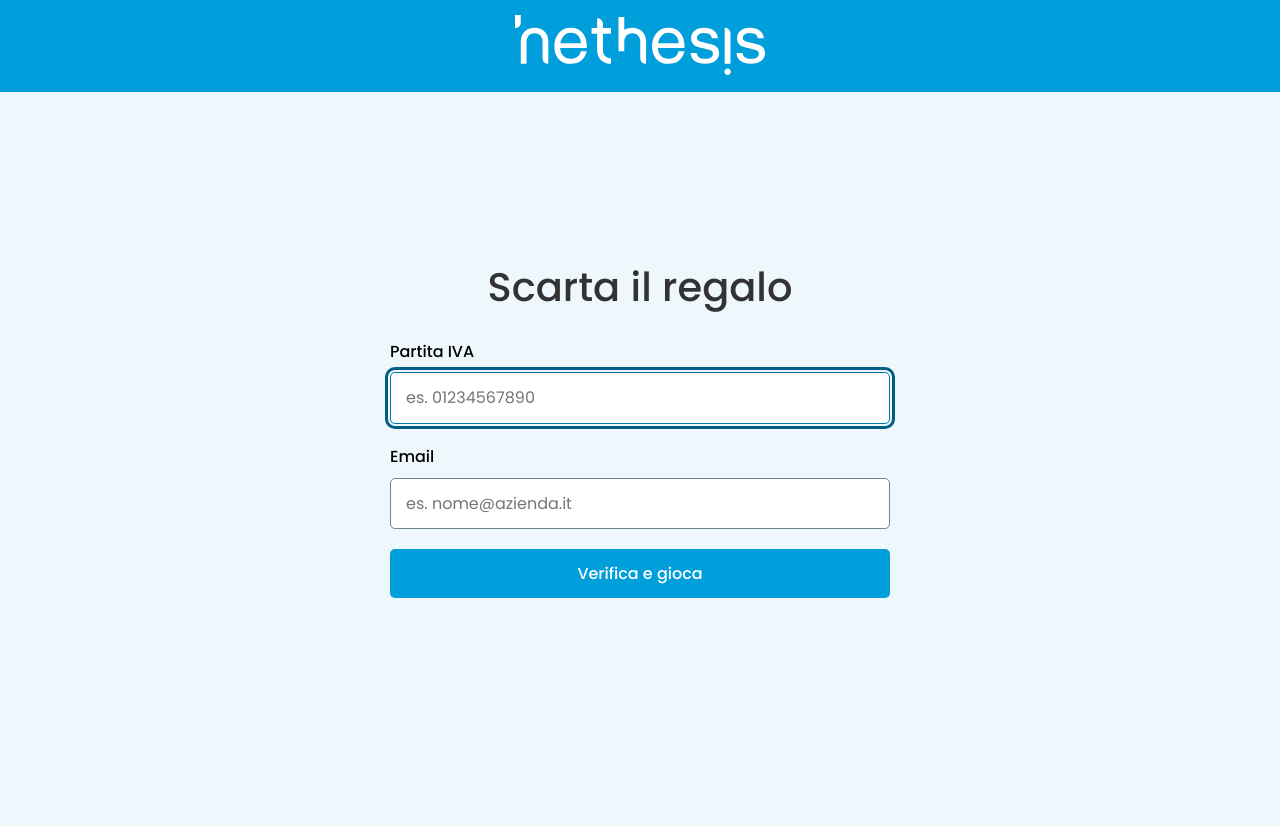
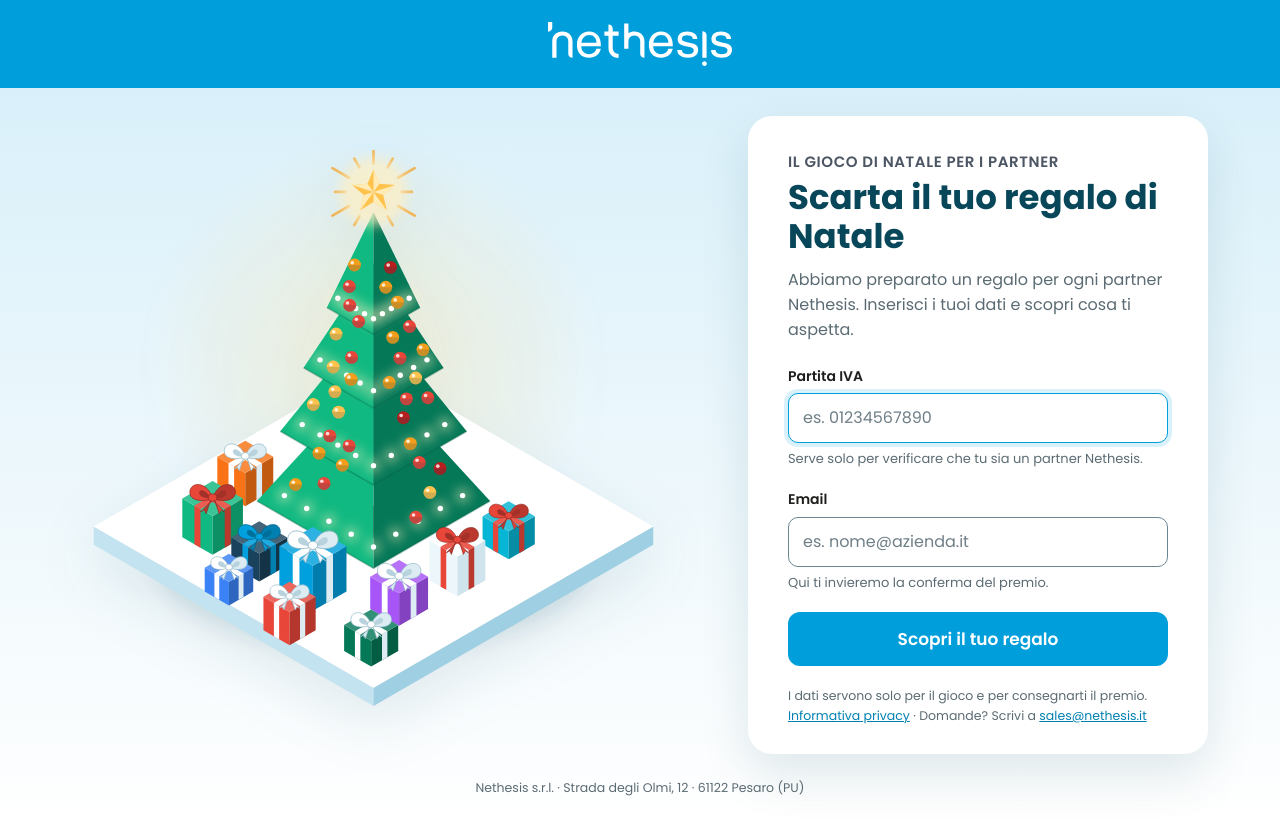
Before and after one commit to nethesis/christmas-game, a PHP site: page / in a window 1280 px wide. Before the commit the page ends 598 px from the top, so only its background shows below. Run offline with PHP 8.4, Linux system fonts and the light colour scheme.

Commit message:
feat(ui): redesign the login page
Lay out the login as in the approved prototype: the Christmas tree
illustration beside a white card with the form, help text under each
field, a loading spinner on the button, the privacy note and the
company address.

The prototype's demo popup with test VAT numbers is left out, and the
form keeps using the real VAT check.

Assisted-by: Claude Code:Claude Opus 5.5

```diff
--- a/public/css/style.css
+++ b/public/css/style.css
@@ -8,6 +8,11 @@
     --light-bg: #f5f5f5;
     --border-color: #6b8794;    /* input borders: 3.8:1 on white (non-text minimum 3:1) */
     --page-bg: #eef8fc;
+    --pale-bg: #d9f0fa;
+    --brand-dark: #0080b1;      /* button hover, links */
+    --navy: #084759;
+    --ink: #1e1e1c;
+    --muted-text: #5b6b73;      /* 5.6:1 on white */
 }
 
 * {
@@ -50,29 +55,14 @@ section.active-section {
     display: flex;
 }
 
-.login-box,
 .game-box,
 .result-container {
     margin: auto;
     width: 100%;
 }
 
-.login-box {
-    max-width: 500px;
-}
-
-.title {
-    text-align: center;
-    margin-bottom: 20px;
-}
-
 h1 {
     font-weight: 500;
-}
-
-.title h1 {
-    color: var(--text-color);
-    font-size: 2.5em;
 }
 
 section {
@@ -88,9 +78,65 @@ section {
     display: none;
 }
 
-.form-container {
-    max-width: 500px;
+/* Login: tree illustration on the left, white card with the form on the right */
+#login-section.active-section {
+    flex-direction: column;
+    padding: 0;
+    background: linear-gradient(180deg, var(--pale-bg) 0%, var(--page-bg) 55%, #ffffff 100%);
+}
+
+.login-wrap {
+    flex: 1;
+    width: 100%;
+    max-width: 1200px;
     margin: 0 auto;
+    padding: 28px 32px 16px;
+    display: grid;
+    grid-template-columns: 1.1fr 0.9fr;
+    gap: 40px;
+    align-items: center;
+    align-content: center;
+}
+
+.login-art img {
+    display: block;
+    width: 100%;
+    height: auto;
+    filter: drop-shadow(0 18px 30px rgba(8, 71, 89, 0.1));
+}
+
+.login-card {
+    justify-self: end;
+    width: 100%;
+    max-width: 460px;
+    padding: 34px 40px 28px;
+    background: #ffffff;
+    border-radius: 24px;
+    box-shadow: 0 20px 50px rgba(8, 71, 89, 0.12);
+}
+
+.login-intro {
+    margin-bottom: 4px;
+    font-size: 15px;
+    font-weight: 600;
+    color: #4b5563;
+    letter-spacing: 0.04em;
+    text-transform: uppercase;
+}
+
+#login-title {
+    margin-bottom: 12px;
+    font-size: 34px;
+    font-weight: 700;
+    line-height: 1.15;
+    color: var(--navy);
+}
+
+.login-lead {
+    margin-bottom: 22px;
+    font-size: 16px;
+    line-height: 1.55;
+    color: var(--muted-text);
 }
 
 .form-group {
@@ -99,75 +145,147 @@ section {
 
 label {
     display: block;
-    margin-bottom: 8px;
-    font-weight: 500;
+    margin-bottom: 6px;
+    font-size: 14px;
+    font-weight: 600;
+    color: var(--ink);
 }
 
 input[type="text"],
 input[type="email"] {
     width: 100%;
-    padding: 12px 15px;
-    border: 1px solid var(--border-color);
-    border-radius: 5px;
+    height: 50px;
+    padding: 0 14px;
+    border: 1.5px solid var(--border-color);
+    border-radius: 10px;
+    background: #ffffff;
+    color: var(--ink);
     font: inherit;
-    font-size: max(1rem, 1em); /* never below 16px: smaller makes iOS zoom in on focus */
-    transition: border-color 0.3s;
+    font-size: 16px; /* never below 16px: smaller makes iOS zoom in on focus */
+    transition: border-color 0.15s, box-shadow 0.15s;
+}
+
+input::placeholder {
+    color: #6f7f87; /* 4.5:1 on white */
 }
 
 input[type="text"]:focus,
 input[type="email"]:focus {
-    border-color: var(--primary-color);
+    outline: none;
+    border-color: var(--brand-color);
+    box-shadow: 0 0 0 4px rgba(0, 160, 222, 0.15);
 }
 
-input[type="text"]:focus-visible,
-input[type="email"]:focus-visible {
-    outline: 3px solid var(--secondary-color);
-    outline-offset: 2px;
+/* Visible ring also in Forced Colors Mode, where box-shadow isn't drawn */
+@media (forced-colors: active) {
+    input[type="text"]:focus,
+    input[type="email"]:focus {
+        outline: 3px solid CanvasText;
+    }
+}
+
+.help {
+    margin-top: 6px;
+    font-size: 13px;
+    line-height: 1.5;
+    color: var(--muted-text);
 }
 
 .btn {
     font-family: inherit; /* buttons don't inherit the page font by default */
+    width: 100%;
+    height: 54px;
+    display: flex;
+    align-items: center;
+    justify-content: center;
+    gap: 10px;
+    border: none;
+    border-radius: 12px;
     background-color: var(--brand-color);
-    color: white;
-    border: none;
-    padding: 12px 25px;
-    border-radius: 5px;
-    font-size: 1em;
+    color: #ffffff;
+    font-size: 17px;
+    font-weight: 600;
     cursor: pointer;
-    transition: background-color 0.3s;
+    transition: background-color 0.15s, transform 0.1s;
+}
+
+.btn:hover {
+    background-color: var(--brand-dark);
+}
+
+.btn:active {
+    transform: translateY(1px);
+}
+
+.btn:focus-visible {
+    outline: 3px solid var(--navy);
+    outline-offset: 2px;
+}
+
+.btn:disabled {
+    opacity: 0.75;
+    cursor: progress;
+}
+
+.spinner {
+    display: none;
+    width: 18px;
+    height: 18px;
+    border: 2.5px solid rgba(255, 255, 255, 0.45);
+    border-top-color: #ffffff;
+    border-radius: 50%;
+    animation: spin 0.8s linear infinite;
+}
+
+.btn:disabled .spinner {
     display: block;
-    width: 100%;
+}
+
+@keyframes spin {
+    to { transform: rotate(360deg); }
+}
+
+.error-message,
+.info-message {
+    margin-bottom: 18px;
+    padding: 12px 14px;
+    border-radius: 10px;
+    font-size: 14px;
+    line-height: 1.45;
+}
+
+.error-message {
+    background: #fdecea;
+    color: #9b2a22;
+}
+
+.info-message {
+    background: var(--pale-bg);
+    color: var(--navy);
     font-weight: 500;
 }
 
-.btn:hover {
-    background-color: var(--secondary-color);
-}
-
-.btn:active {
-    transform: scale(0.98);
-}
-
-.info-message {
-    color: var(--primary-color);
-    font-weight: 500;
-    text-align: center;
-}
-
+.error-message:empty,
 .info-message:empty {
     display: none;
 }
 
-.btn:disabled {
-    opacity: 0.6;
-    cursor: wait;
+.fine-print {
+    margin-top: 20px;
+    font-size: 12.5px;
+    line-height: 1.6;
+    color: var(--muted-text);
 }
 
-.error-message {
-    color: var(--error-color);
-    margin-top: 15px;
+.fine-print a {
+    color: var(--brand-dark);
+}
+
+.login-footer {
+    padding: 8px 16px 28px;
     text-align: center;
-    min-height: 24px;
+    font-size: 12.5px;
+    color: var(--muted-text);
 }
 
 /* Game Section */
@@ -312,19 +430,6 @@ input[type="email"]:focus-visible {
     color: #666;
 }
 
-/* Footer */
-footer {
-    text-align: center;
-    padding: 10px 0;
-    color: #666;
-    background-color: rgba(255, 255, 255, 0.8);
-    border-radius: 10px;
-    position: fixed;
-    bottom: 0;
-    left: 0;
-    right: 0;
-}
-
 /* Snowfall */
 #snow-container {
     position: fixed;
@@ -340,38 +445,56 @@ footer {
 .top-banner {
     background-color: var(--brand-color);
     width: 100%;
-    padding: 15px 0px 10px 0px;
-    text-align: center;
+    height: 88px;
+    display: flex;
+    align-items: center;
+    justify-content: center;
 }
 
 .top-banner .logo {
-    max-width: 250px;
-    height: auto;
+    width: auto;
+    height: 44px;
 }
 
 /* Responsive */
-@media (max-width: 768px) {
+@media (max-width: 900px) {
+    .top-banner {
+        height: 68px;
+    }
 
-    .title h1 {
-        font-size: 2em; /* Adjust title size */
+    .top-banner .logo {
+        height: 34px;
+    }
+
+    .login-wrap {
+        grid-template-columns: 1fr;
+        gap: 8px;
+        padding: 20px 18px;
+    }
+
+    .login-art {
+        width: 100%;
+        max-width: 380px;
+        margin: 0 auto;
+    }
+
+    .login-card {
+        justify-self: stretch;
+        max-width: none;
+        padding: 28px 22px 24px;
+    }
+
+    #login-title {
+        font-size: 27px;
     }
 }
 
 @media (max-width: 480px) {
-
     section {
         padding: 15px;
     }
 
-    .title h1 {
-        font-size: 1.5em; /* Further adjust title size */
-    }
-
-    .form-container {
-        padding: 10px;
-    }
-
-    .btn {
-        font-size: 0.9em; /* Adjust button font size */
+    .login-art {
+        max-width: 260px;
     }
 }
--- a/public/index.php
+++ b/public/index.php
@@ -18,7 +18,7 @@ function asset(string $path): string
     <link rel="stylesheet" href="<?= asset('css/style.css') ?>">
     <link rel="preconnect" href="https://fonts.googleapis.com">
     <link rel="preconnect" href="https://fonts.gstatic.com" crossorigin>
-    <link href="https://fonts.googleapis.com/css2?family=Poppins:wght@400;500&display=swap" rel="stylesheet">
+    <link href="https://fonts.googleapis.com/css2?family=Poppins:wght@400;500;600;700&display=swap" rel="stylesheet">
     <link rel="icon" href="images/favicon.ico" type="image/x-icon">
 </head>
 <body>
@@ -29,27 +29,39 @@ function asset(string $path): string
 
         <main class="screens">
         <section id="login-section" class="active-section">
-            <div class="login-box">
-                <div class="title">
-                    <h1 id="login-title">Scarta il regalo</h1>
+            <div class="login-wrap">
+                <div class="login-art">
+                    <img src="images/login-tree.svg" alt="" width="1120" height="1060">
                 </div>
 
-                <form id="login-form" class="form-container" method="post" novalidate>
+                <form id="login-form" class="login-card" method="post" novalidate>
+                    <p class="login-intro">Il gioco di Natale per i partner</p>
+                    <h1 id="login-title">Scarta il tuo regalo di Natale</h1>
+                    <p class="login-lead" id="login-lead">Abbiamo preparato un regalo per ogni partner Nethesis. Inserisci i tuoi dati e scopri cosa ti aspetta.</p>
+
+                    <div id="error-message" class="error-message" role="alert"></div>
+                    <div id="login-info" class="info-message" aria-live="polite"></div>
+
                     <div class="form-group">
                         <label for="vat-number">Partita IVA</label>
-                        <input type="text" id="vat-number" name="vatNumber" placeholder="es. 01234567890" required autofocus aria-describedby="login-title"
-                               autocorrect="off" autocapitalize="none" spellcheck="false">
+                        <input type="text" id="vat-number" name="vatNumber" placeholder="es. 01234567890" required autofocus
+                               aria-describedby="vat-help" autocomplete="off" autocorrect="off" autocapitalize="none" spellcheck="false">
+                        <p class="help" id="vat-help">Serve solo per verificare che tu sia un partner Nethesis.</p>
                     </div>
                     <div class="form-group">
                         <label for="player-email">Email</label>
                         <input type="email" id="player-email" name="playerEmail" placeholder="es. nome@azienda.it" required
-                               autocomplete="email" autocorrect="off" autocapitalize="none" spellcheck="false">
+                               aria-describedby="email-help" autocomplete="email" autocorrect="off" autocapitalize="none" spellcheck="false">
+                        <p class="help" id="email-help">Qui ti invieremo la conferma del premio.</p>
                     </div>
-                    <button type="submit" id="validate-btn" class="btn">Verifica e gioca</button>
-                    <div id="error-message" class="error-message" aria-live="polite"></div>
-                    <div id="login-info" class="info-message" aria-live="polite"></div>
+                    <button type="submit" id="validate-btn" class="btn"><span class="spinner" aria-hidden="true"></span>Scopri il tuo regalo</button>
+
+                    <p class="fine-print">I dati servono solo per il gioco e per consegnarti il premio.
+                        <a href="https://www.nethesis.it/privacy" target="_blank" rel="noopener">Informativa privacy</a>
+                        · Domande? Scrivi a <a href="mailto:sales@nethesis.it">sales@nethesis.it</a></p>
                 </form>
             </div>
+            <footer class="login-footer">Nethesis s.r.l. · Strada degli Olmi, 12 · 61122 Pesaro (PU)</footer>
         </section>
 
         <section id="game-section" class="hidden-section">
```
Also changed, not shown: public/images/login-tree.svg (added).
